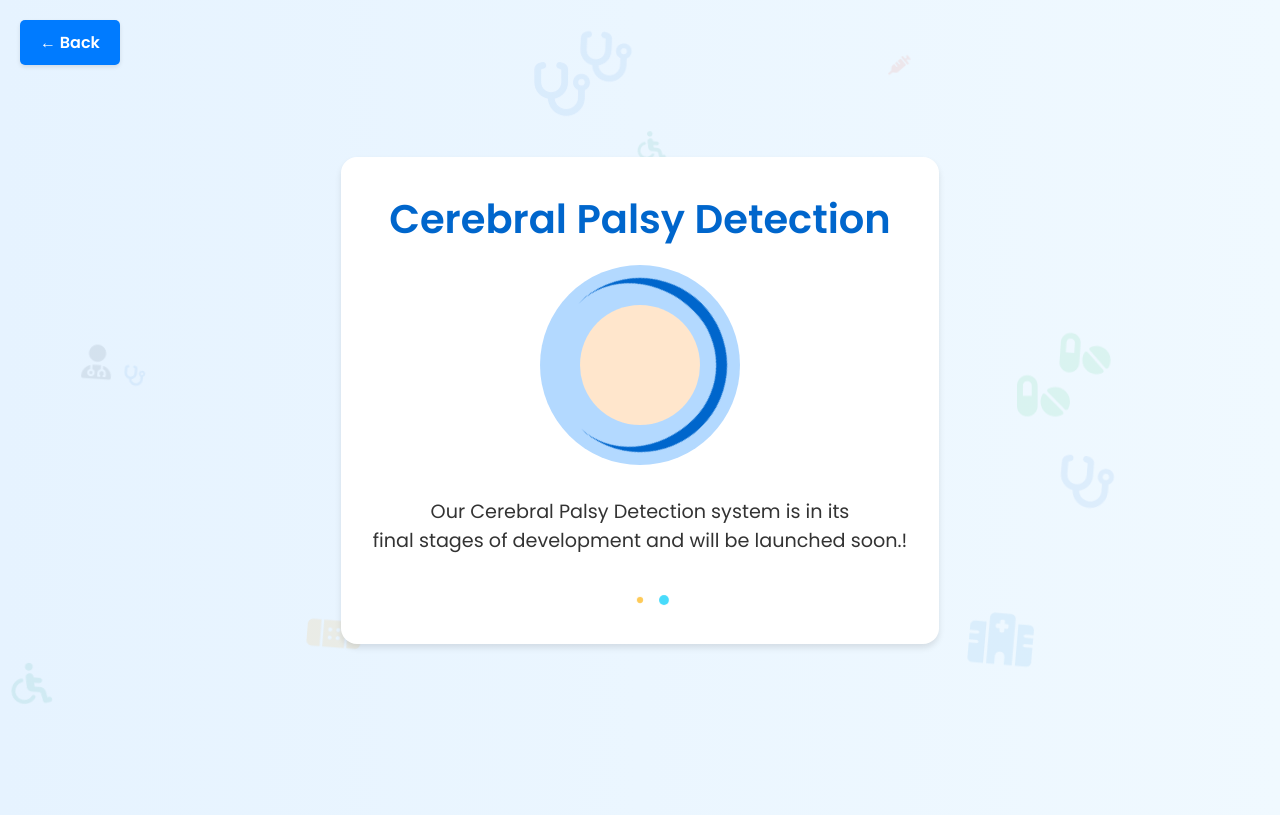
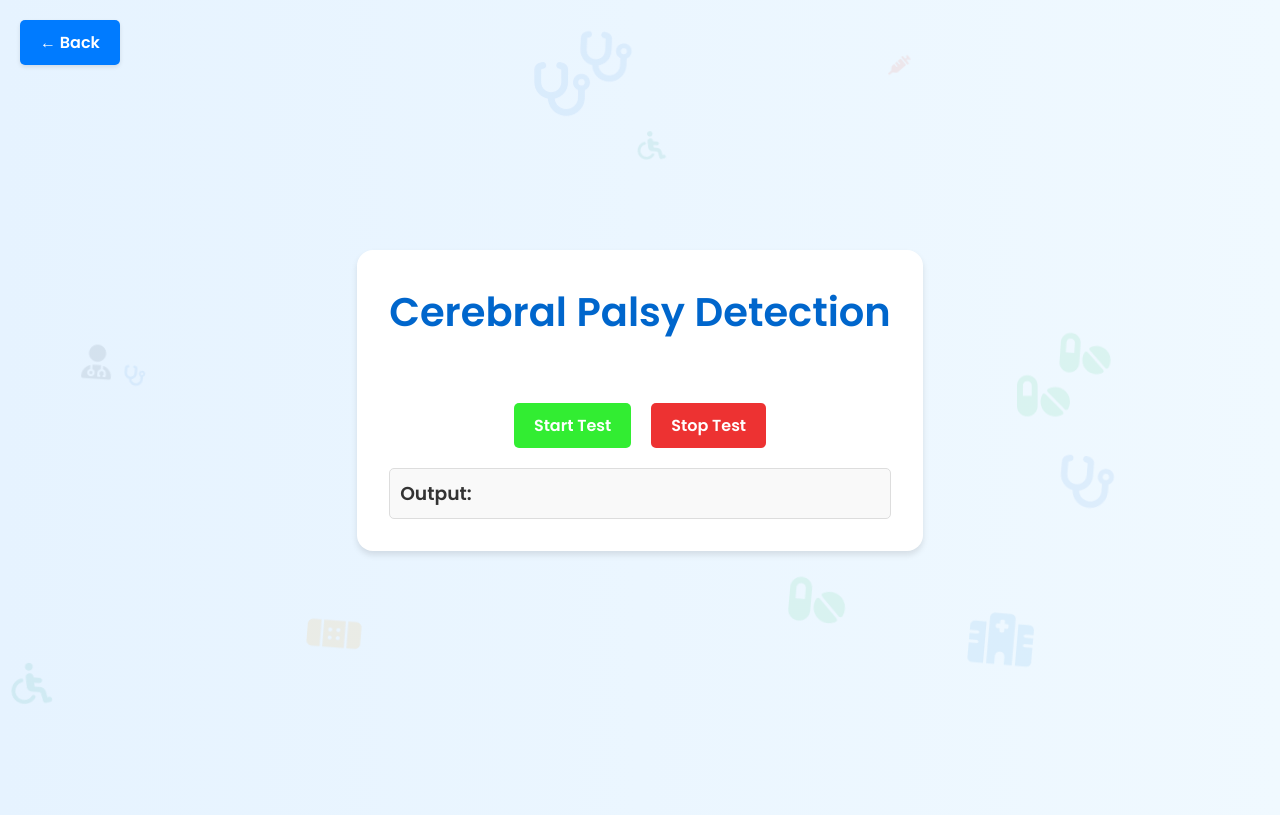
Before and after one commit to shubudubu/cryonics, a Flask app: page /cpd in a window 1280 px wide. Run offline with Flask 3, Linux system fonts and the light colour scheme; parts of the project's set-up code (start-up, migrations or seed data) failed here and were passed over.

Commit message:
added cpd

```diff
--- a/templates/cpd.html
+++ b/templates/cpd.html
@@ -4,12 +4,10 @@
 <head>
     <meta charset="UTF-8">
     <meta name="viewport" content="width=device-width, initial-scale=1.0">
-    <title>KidsMedWorld - Coming Soon!</title>
+    <title>KidsMedWorld - Cerebral Palsy Detection</title>
     <link rel="stylesheet" href="https://cdnjs.cloudflare.com/ajax/libs/font-awesome/6.4.2/css/all.min.css">
     <style>
         @import url('https://fonts.googleapis.com/css2?family=Montserrat:ital,wght@0,100..900;1,100..900&family=Poppins:wght@500&display=swap');
-    </style>
-    <style>
         @import url('https://fonts.googleapis.com/css2?family=Poppins:wght@300;400;600&display=swap');
 
         * {
@@ -74,110 +72,54 @@
             margin-bottom: 1rem;
         }
 
-        .animation-container {
-            position: relative;
-            width: 200px;
-            height: 200px;
-            margin: 0 auto 2rem;
+        .button-container {
+            display: flex;
+            justify-content: center;
+            gap: 20px;
+            margin-top: 20px;
         }
 
-        .doctor {
-            width: 100%;
-            height: 100%;
-            background-color: #b3d9ff;
-            border-radius: 50%;
-            position: relative;
-            overflow: hidden;
+        .btn {
+            padding: 10px 20px;
+            font-size: 16px;
+            font-weight: bold;
+            border-radius: 5px;
+            border: none;
+            cursor: pointer;
+            transition: all 0.3s ease;
+            color: white;
+            text-align: center;
+            text-decoration: none;
+            display: inline-block;
         }
 
-        .face {
-            width: 60%;
-            height: 60%;
-            background-color: #ffe6cc;
-            border-radius: 50%;
-            position: absolute;
-            top: 20%;
-            left: 20%;
+        .start-btn {
+            background-color: rgb(50, 237, 50);
         }
 
-        .stethoscope {
-            position: absolute;
-            width: 80%;
-            height: 80%;
-            top: 10%;
-            left: 10%;
-            border: 10px solid #0066cc;
-            border-radius: 50%;
-            border-bottom: transparent;
-            border-left: transparent;
-            transform: rotate(45deg);
-            animation: pulse 2s infinite;
+        .start-btn:hover {
+            background-color: rgb(40, 200, 40);
         }
 
-        @keyframes pulse {
-            0% {
-                transform: rotate(45deg) scale(1);
-            }
-
-            50% {
-                transform: rotate(45deg) scale(1.1);
-            }
-
-            100% {
-                transform: rotate(45deg) scale(1);
-            }
+        .stop-btn {
+            background-color: rgb(237, 50, 50);
         }
 
-        p {
-            color: #333;
-            font-size: 1.2rem;
-            margin-bottom: 2rem;
+        .stop-btn:hover {
+            background-color: rgb(200, 40, 40);
         }
 
-        .loading-dots span {
-            display: inline-block;
-            width: 10px;
-            height: 10px;
-            border-radius: 50%;
-            margin: 0 5px;
-            animation: bounce 1.4s infinite ease-in-out both;
+        .output-section {
+            margin-top: 20px;
+            padding: 10px;
+            background-color: #f9f9f9;
+            border: 1px solid #ddd;
+            border-radius: 5px;
+            text-align: left;
+            max-height: 150px;
+            overflow-y: auto;
         }
 
-        .loading-dots span:nth-child(1) {
-            background-color: #ff6b6b;
-        }
-
-        .loading-dots span:nth-child(2) {
-            background-color: #feca57;
-            animation-delay: 0.2s;
-        }
-
-        .loading-dots span:nth-child(3) {
-            background-color: #48dbfb;
-            animation-delay: 0.4s;
-        }
-
-        @keyframes bounce {
-
-            0%,
-            80%,
-            100% {
-                transform: scale(0);
-            }
-
-            40% {
-                transform: scale(1);
-            }
-        }
-    </style>
-</head>
-
-<body>
-    <!-- Back Button -->
-    <a href="{{ url_for('sub_page') }}" class="back-button">← Back</a>
-
-    <div id="bg-elements"></div>
-    <style>
         .back-button {
             position: fixed;
             top: 20px;
@@ -192,49 +134,105 @@
             box-shadow: 0 2px 4px rgba(0, 0, 0, 0.1);
             transition: all 0.3s ease;
             z-index: 1000;
-            /* Ensures it's above other elements */
             cursor: pointer;
         }
 
         .back-button:hover {
             background-color: #0056b3;
-            color: #fff !important;
-            text-decoration: none;
+        }
+
+        .video-container {
+            position: relative;
+            display: inline-block;
+        }
+
+        .camera-icon {
+            position: absolute;
+            top: 50%;
+            left: 50%;
+            transform: translate(-50%, -50%);
+            font-size: 50px;
+            color: rgba(255, 255, 255, 0.7);
+            z-index: 1;
+            display: none;
+        }
+
+        .video-feed {
+            display: none;
+        }
+
+        .video-feed.active {
+            display: block;
         }
     </style>
+</head>
+
+<body>
+    <!-- Back Button -->
+    <a href="{{ url_for('sub_page') }}" class="back-button">← Back</a>
+
+    <div id="bg-elements"></div>
+
     <div class="container">
         <h1>Cerebral Palsy Detection</h1>
-        <div class="animation-container">
-            <div class="doctor">
-                <div class="face"></div>
+        <div class="video-container">
+            <img id="video-feed" class="video-feed" src="{{ url_for('video_feed_for_cpd') }}" width="640" height="480">
+            <div id="camera-icon" class="camera-icon">
+                <i class="fas fa-video-slash"></i>
             </div>
-            <div class="stethoscope"></div>
         </div>
-        <p>Our Cerebral Palsy Detection system is in its <br>final stages of development and will be launched soon.!</p>
-        <div class="loading-dots">
-            <span></span>
-            <span></span>
-            <span></span>
+        <br>
+        <div class="button-container">
+            <button id="start-btn" class="btn start-btn">Start Test</button>
+            <button id="stop-btn" class="btn stop-btn">Stop Test</button>
+        </div>
+        <!-- Output Section -->
+        <div class="output-section">
+            <h3>Output:</h3>
+            <pre id="output"></pre>
         </div>
     </div>
 
     <script>
-        // Add a simple animation to the doctor's face
-        const face = document.querySelector('.face');
-        let direction = 1;
-        let position = 20;
+        // Start Test Button
+        document.getElementById('start-btn').addEventListener('click', async () => {
+            const videoFeed = document.getElementById('video-feed');
+            const cameraIcon = document.getElementById('camera-icon');
 
-        function animateFace() {
-            position += 0.2 * direction;
-            if (position > 22 || position < 18) {
-                direction *= -1;
-            }
-            face.style.top = `${position}%`;
-            requestAnimationFrame(animateFace);
-        }
+            const response = await fetch('/start_cpd', {
+                method: 'POST',
+                headers: {
+                    'Content-Type': 'application/json',
+                },
+            });
+            const result = await response.json();
+            document.getElementById('output').textContent = JSON.stringify(result, null, 2);
 
-        animateFace();
+            // Show video feed and hide camera icon
+            videoFeed.classList.add('active');
+            cameraIcon.style.display = 'none';
+        });
 
+        // Stop Test Button
+        document.getElementById('stop-btn').addEventListener('click', async () => {
+            const videoFeed = document.getElementById('video-feed');
+            const cameraIcon = document.getElementById('camera-icon');
+
+            const response = await fetch('/stop_cpd', {
+                method: 'POST',
+                headers: {
+                    'Content-Type': 'application/json',
+                },
+            });
+            const result = await response.json();
+            document.getElementById('output').textContent = JSON.stringify(result, null, 2);
+
+            // Hide video feed and show camera icon
+            videoFeed.classList.remove('active');
+            cameraIcon.style.display = 'block';
+        });
+
+        // Background Elements Animation
         const bgElements = [
             { icon: 'fa-stethoscope', color: '#4a90e2' },
             { icon: 'fa-band-aid', color: '#f39c12' },
@@ -263,6 +261,10 @@
             element.style.animationDelay = `${Math.random() * 5}s`;
             bgContainer.appendChild(element);
         }
+
+        // Initially show the camera icon and hide the video feed
+        document.getElementById('camera-icon').style.display = 'block';
+        document.getElementById('video-feed').classList.remove('active');
     </script>
 </body>
 
```
